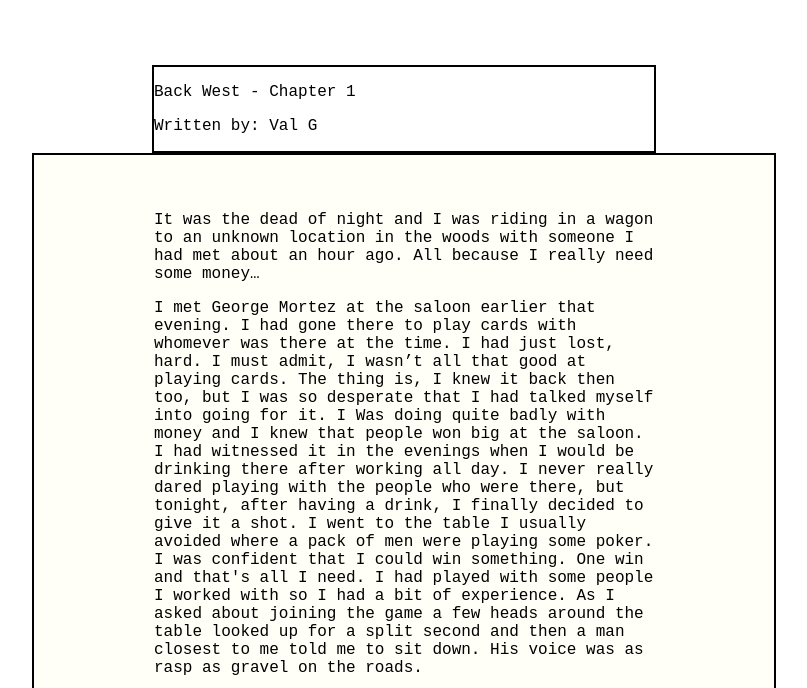
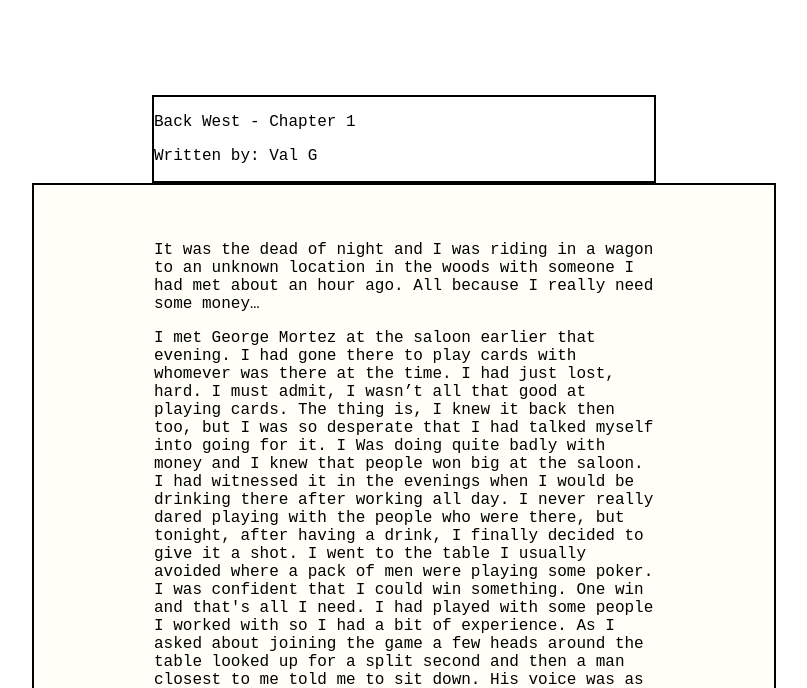
Before and after one commit to DeveloperConstruct/TestPage, a plain HTML site: page index.html in a window 1280 px wide. Shown: the part 104-792 px from the top of the page, without its empty margins (236-1043 px from the left). Drawn offline with Linux system fonts and the light colour scheme.

Commit message:
Update storyparkstyles.css

```diff
--- a/storyparkstyles.css
+++ b/storyparkstyles.css
@@ -52,3 +52,9 @@
 
 
 /* Misc */
+
+.Vertical-Space-Div {
+
+   height: 30px;
+
+}
```
